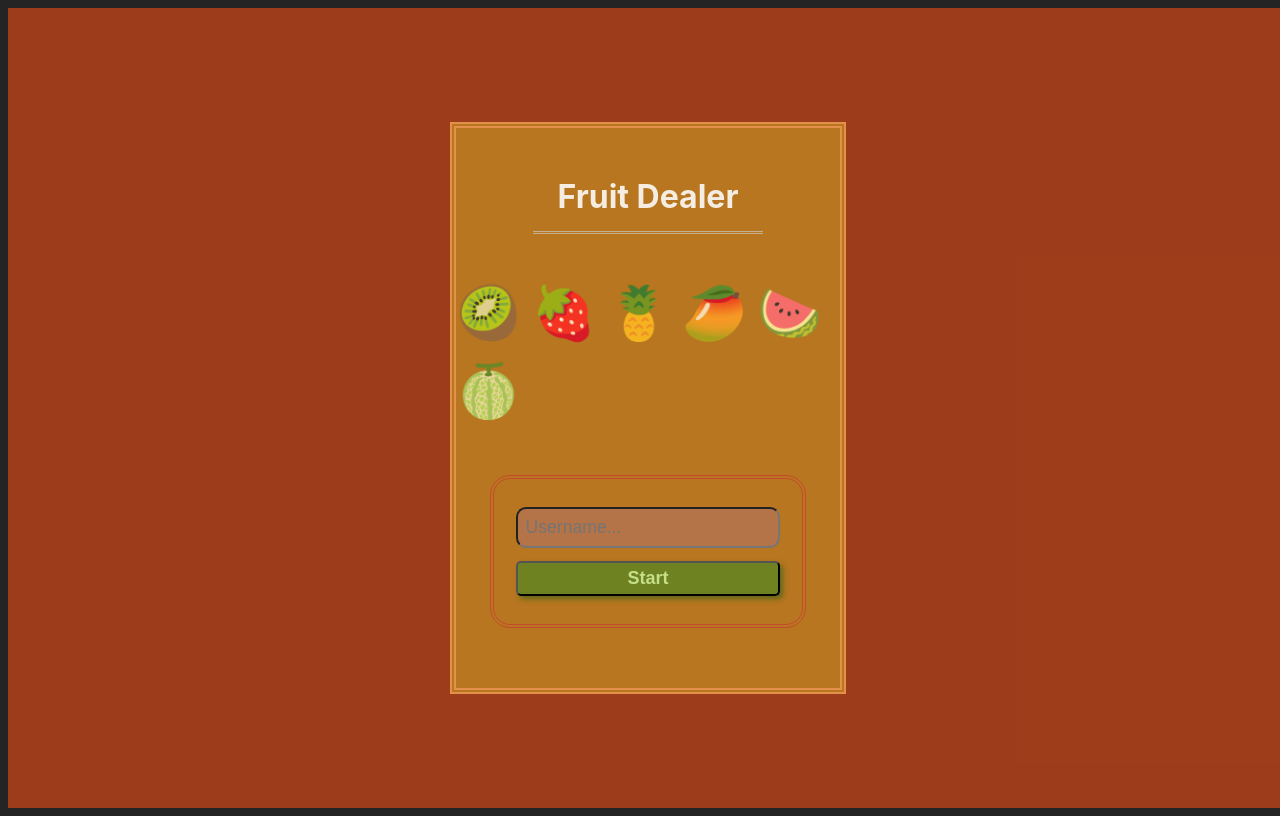
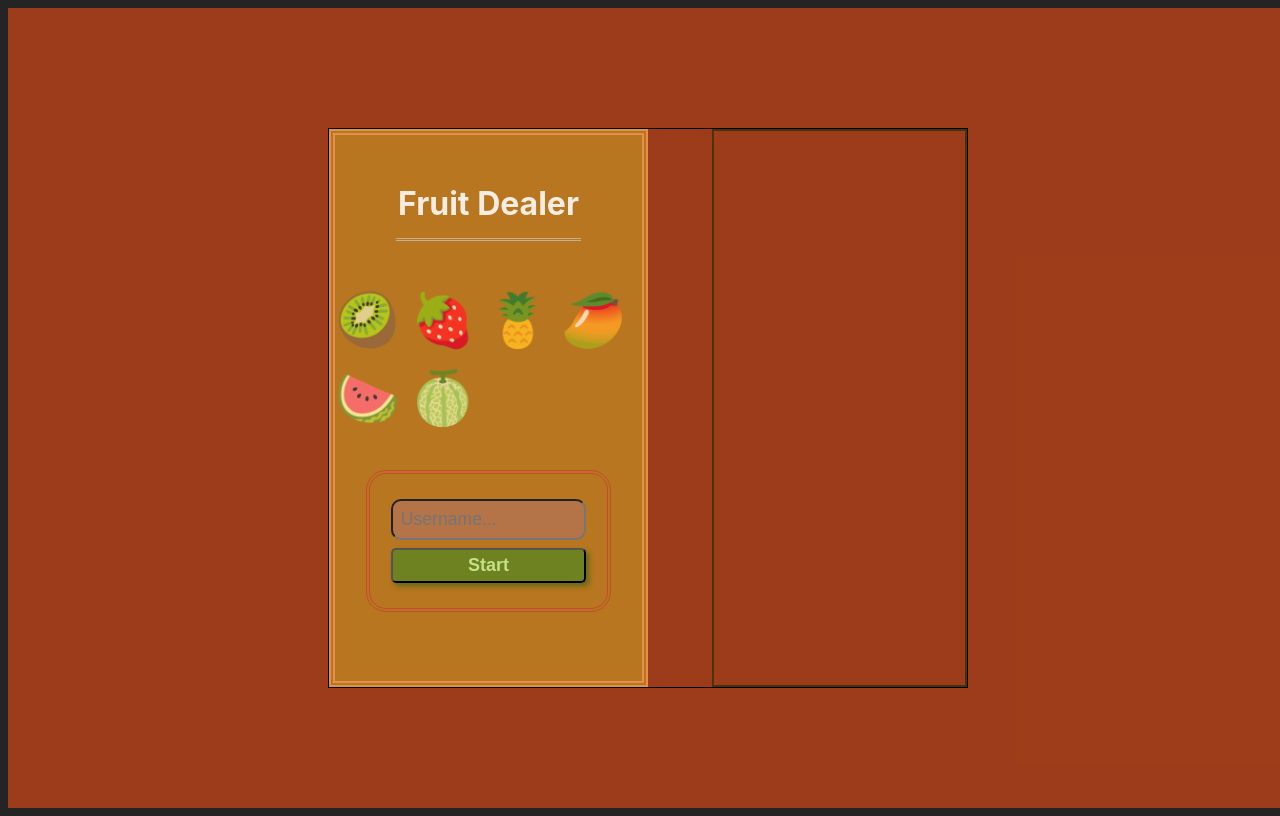
Before and after one commit to vivaldev/Fruit_Dealer_Game, a React (Vite) app: page / in a window 1280 px wide. Built offline with nearby package versions, Linux system fonts and the light colour scheme.

Commit message:
Game display to 3 consoles. Minor fixes.

```diff
--- a/src/App.css
+++ b/src/App.css
@@ -7,6 +7,10 @@
   color: rgba(255, 255, 255, 0.87);
   background-color: #242424;
 
+
+
+
+
   font-synthesis: none;
   text-rendering: optimizeLegibility;
   -webkit-font-smoothing: antialiased;
@@ -14,9 +18,15 @@
   -webkit-text-size-adjust: 100%;
 }
 
+* {
+  box-sizing: border-box;
+}
+
 h3 {
   margin: 0;
 }
+
+
 .App {
   width: 100vw;
   height: 100svh;
@@ -28,10 +38,19 @@ h3 {
   background-color: rgba(218, 73, 21, 0.668);
 }
 
-.container {
+.super-container {
+  display: flex;
+  align-items: flex-end;
+  justify-content: space-between;
+  border: 1px solid black;
+  width: 50%;
+  height: 70%;
+}
+
+.left-container {
   border: 6px double rgba(237, 150, 83, 0.829);
-  width: 30vw;
-  height: 70svh;
+  width: 50%;
+  height: 100%;
 
   display: flex;
   flex-direction: column;
@@ -39,6 +58,22 @@ h3 {
 
   background-color: rgba(190, 135, 33, 0.783);
 }
+
+.middle-container {
+
+}
+
+.right-container {
+
+  border: 2px solid rgb(72, 50, 9);
+
+  width: 40%;
+  height: 100%;
+
+  display: flex;
+  flex-direction: column;
+}
+
 
 /* HEADER */
 
@@ -126,7 +161,7 @@ h3 {
 
 .map-title  {
   font-size: 1.4rem;
-  margin-bottom: 0.5em;
+  margin-bottom: 0;
 }
 
 .map-btn-wrapper {
@@ -181,16 +216,37 @@ h3 {
   width: 100%;
 }
 
+.name-money-wrapper {
+  width: 100%;
+  display: flex;
+  justify-content: space-between;
+}
+
 .player-name-display {
   margin-bottom: 0.4em;
-  color: rgba(54, 75, 6, 0.783);
+  color: rgba(36, 50, 2, 0.783);
 }
 
+.day-title-wrapper > h3,
+.player-name-display,
+.player-money-display {
+
+  color:rgb(134, 47, 16);
+  font-size: 1.3rem;
+}
+
+.day-title-wrapper > h3 > span,
+.player-name-display > span,
+.player-money-display > span {
+  font-size: 1.5rem;
+   color: rgba(36, 50, 2, 0.783);
+}
 .day-title-wrapper {
   width: 100%;
   display: flex;
   justify-content: space-between;
 }
+
 
 .city-title {
   font-size: 1.2rem;
@@ -199,13 +255,19 @@ h3 {
 /* sales display */
 
 .sale-info {
+
   border-bottom: 2px solid black;
   display: flex;
   justify-content: space-between;
 }
 
+.item-info {
+  margin-left: -4rem
+}
+
 .sale-display {
-  margin-top: 4rem;
+  margin-top: 2rem;
+
 }
 
 .sale-container {
--- a/src/App.jsx
+++ b/src/App.jsx
@@ -2,17 +2,68 @@ import React, { useState } from "react";
 import "./App.css";
 
 import Header from "./components/Header";
-import Emojis from "./components/Emojis";
 import StartForm from "./components/StartForm";
 import City from "./components/City";
 import Map from "./components/Map";
+import PlayerItems from "./components/PlayerItems";
+import MiddleConsole from "./components/MiddleConsole";
 
 function App() {
-  const [playerName, setPlayerName] = useState("");
+  const [player, setPlayer] = useState({
+    name: "",
+    money: 15,
+  });
   const [gameStarted, setGameStarted] = useState(false);
   const [firstScene, setFirstScene] = useState(true);
   const [currentDate, setCurrentDate] = useState(0);
   const [currentCity, setCurrentCity] = useState("");
+  const [prices, setPrices] = useState([
+    {
+      Pori: {
+        Pineapple: null,
+        Mango: null,
+        Watermelon: null,
+        Pear: null,
+        Kiwi: null,
+      },
+    },
+    {
+      Turku: {
+        Pineapple: null,
+        Mango: null,
+        Watermelon: null,
+        Pear: null,
+        Kiwi: null,
+      },
+    },
+    {
+      Helsinki: {
+        Pineapple: null,
+        Mango: null,
+        Watermelon: null,
+        Pear: null,
+        Kiwi: null,
+      },
+    },
+    {
+      Tampere: {
+        Pineapple: null,
+        Mango: null,
+        Watermelon: null,
+        Pear: null,
+        Kiwi: null,
+      },
+    },
+    {
+      Rauma: {
+        Pineapple: null,
+        Mango: null,
+        Watermelon: null,
+        Pear: null,
+        Kiwi: null,
+      },
+    },
+  ]);
 
   const cities = [
     {
@@ -85,24 +136,113 @@ function App() {
         },
       ],
     },
+    {
+      name: "Helsinki",
+      fruits: [
+        {
+          id: 1,
+          fruit: "Pineapple",
+          price: Math.floor(Math.random() * 10) + 1,
+          quantity: 4,
+        },
+        {
+          id: 2,
+          fruit: "Mango",
+          price: Math.floor(Math.random() * 10) + 1,
+          quantity: 3,
+        },
+        {
+          id: 3,
+          fruit: "Watermelon",
+          price: Math.floor(Math.random() * 10) + 1,
+          quantity: 6,
+        },
+        {
+          id: 4,
+          fruit: "Pear",
+          price: Math.floor(Math.random() * 10) + 1,
+          quantity: 2,
+        },
+        {
+          id: 5,
+          fruit: "Kiwi",
+          price: Math.floor(Math.random() * 10) + 1,
+          quantity: 1,
+        },
+      ],
+    },
+    {
+      name: "Tampere",
+      fruits: [
+        {
+          id: 1,
+          fruit: "Pineapple",
+          price: Math.floor(Math.random() * 10) + 1,
+          quantity: 4,
+        },
+        {
+          id: 2,
+          fruit: "Mango",
+          price: Math.floor(Math.random() * 10) + 1,
+          quantity: 3,
+        },
+        {
+          id: 3,
+          fruit: "Watermelon",
+          price: Math.floor(Math.random() * 10) + 1,
+          quantity: 6,
+        },
+        {
+          id: 4,
+          fruit: "Pear",
+          price: Math.floor(Math.random() * 10) + 1,
+          quantity: 2,
+        },
+        {
+          id: 5,
+          fruit: "Kiwi",
+          price: Math.floor(Math.random() * 10) + 1,
+          quantity: 1,
+        },
+      ],
+    },
+    {
+      name: "Rauma",
+      fruits: [
+        {
+          id: 1,
+          fruit: "Pineapple",
+          price: Math.floor(Math.random() * 10) + 1,
+          quantity: 4,
+        },
+        {
+          id: 2,
+          fruit: "Mango",
+          price: Math.floor(Math.random() * 10) + 1,
+          quantity: 3,
+        },
+        {
+          id: 3,
+          fruit: "Watermelon",
+          price: Math.floor(Math.random() * 10) + 1,
+          quantity: 6,
+        },
+        {
+          id: 4,
+          fruit: "Pear",
+          price: Math.floor(Math.random() * 10) + 1,
+          quantity: 2,
+        },
+        {
+          id: 5,
+          fruit: "Kiwi",
+          price: Math.floor(Math.random() * 10) + 1,
+          quantity: 1,
+        },
+      ],
+    },
     // Add more cities with different fruits and prices
   ];
-
-  function handleUsernameChange(e) {
-    // console.log(e.target.value);
-    setPlayerName(e.target.value);
-  }
-
-  function startGame(e) {
-    e.preventDefault();
-    setGameStarted(true);
-    setCurrentDate((prevDay) => prevDay + 1);
-  }
-
-  function travelToCity(cityName) {
-    setFirstScene(false);
-    setCurrentCity(cityName);
-  }
 
   const scenes = () => {
     if (gameStarted === false && firstScene === true) {
@@ -124,10 +264,10 @@ function App() {
       );
     }
 
-    if (currentCity === "Pori" && firstScene === false) {
+    if (firstScene === false) {
       return (
         <City
-          playerName={playerName}
+          player={player}
           currentDate={currentDate}
           city={currentCity}
           cities={cities}
@@ -136,11 +276,55 @@ function App() {
     }
   };
 
+  function handleUsernameChange(e) {
+    // console.log(e.target.value);
+    setPlayer({ ...player, name: e.target.value });
+  }
+
+  function getPrices() {}
+
+  function startGame(e) {
+    e.preventDefault();
+    setGameStarted(true);
+    setCurrentDate((prevDay) => prevDay + 1);
+  }
+
+  function travelToCity(cityName) {
+    setFirstScene(false);
+    setCurrentCity(cityName);
+    console.log(`cityName is: ${cityName}`);
+  }
+
+  function handleTravel() {
+    console.log("Pressed: Travel");
+  }
+
+  function triggerNextDay() {
+    console.log("Pressed: Next Day");
+  }
+
   return (
     <div className="App">
-      <div className="container">
-        <Header />
-        {scenes()}
+      <div className="super-container">
+        <div className="left-container">
+          <Header />
+          {scenes()}
+        </div>
+
+        <div className="middle-container">
+          {firstScene ? (
+            ""
+          ) : (
+            <MiddleConsole
+              triggerNextDay={triggerNextDay}
+              handleTravel={handleTravel}
+            />
+          )}
+        </div>
+
+        <div className="right-container">
+          {firstScene ? "" : <PlayerItems />}
+        </div>
       </div>
     </div>
   );
--- a/src/components/City.jsx
+++ b/src/components/City.jsx
@@ -1,12 +1,12 @@
 import React from "react";
 
-const City = ({ playerName, currentDate, city, cities }) => {
+const City = ({ player, currentDate, city, cities }) => {
   const items = cities
     .find((c) => c.name === city)
     .fruits.map((fruit) => {
       return (
         <div className="sale-container" key={fruit.id}>
-          <h3 className="item-quantity">{fruit.quantity}</h3>
+          <h3 className="item-quantity">{fruit.quantity} fruits</h3>
           <h3 className="fruit-item">{fruit.fruit}</h3>
 
           <div className="price-wrapper">
@@ -21,18 +21,29 @@ const City = ({ playerName, currentDate, city, cities }) => {
   return (
     <div className="city">
       <div className="city-header-console">
-        <h3 className="player-name-display">
-          Player: <span className="player-name">{playerName}</span>
-        </h3>
+        <div className="name-money-wrapper">
+          <h3 className="player-name-display">
+            Player: <span>{player.name}</span>
+          </h3>
+          <h3 className="player-money-display">
+            Money: <span>${player.money}</span>
+          </h3>
+        </div>
         <div className="day-title-wrapper">
-          <h3 className="current-day">Day: {currentDate}</h3>
-          <h3 className="city-title">Location: {city}</h3>
+          <h3 className="current-day">
+            Day: <span>{currentDate}</span>
+          </h3>
+          <h3 className="city-title">
+            Location: <span>{city}</span>
+          </h3>
         </div>
+
         <div className="sale-info">
-          <h4>Quantity</h4>
-          <h4>Item</h4>
-          <h4>Price</h4>
+          <h4 className="quantity-info">Quantity</h4>
+          <h4 className="item-info">Item</h4>
+          <h4 className="price-info">Price</h4>
         </div>
+
         <div className="sale-display">{items}</div>
       </div>
     </div>
--- a/src/components/Map.jsx
+++ b/src/components/Map.jsx
@@ -12,10 +12,13 @@ const Map = ({ currentCity, travelToCity, cities }) => {
             <button
               key={city.name}
               disabled={city.name === currentCity}
-              onClick={() => travelToCity(city.name)}
+              onClick={() => {
+                travelToCity(city.name);
+                console.log(city.name);
+              }}
               className="travel-btn"
             >
-              {city.name}
+              {city.name.toUpperCase()}
             </button>
           );
         })}
--- /dev/null
+++ b/src/components/MiddleConsole.jsx
@@ -0,0 +1,12 @@
+import React from "react";
+
+const MiddleConsole = ({ triggerNextDay, handleTravel }) => {
+  return (
+    <>
+      <button onClick={handleTravel}>Travel</button>
+      <button onClick={triggerNextDay}>Next Day</button>
+    </>
+  );
+};
+
+export default MiddleConsole;
--- /dev/null
+++ b/src/components/PlayerItems.jsx
@@ -0,0 +1,15 @@
+import React from "react";
+import "../styles/PlayerItems.css";
+
+const PlayerItems = () => {
+  return (
+    <>
+      <h2 className="player-items-title">Player Items</h2>
+      <ul className="player-items-list">
+        <li>item 1</li>
+      </ul>
+    </>
+  );
+};
+
+export default PlayerItems;
--- /dev/null
+++ b/src/styles/PlayerItems.css
@@ -0,0 +1,6 @@
+.player-items-title {
+  text-align: center;
+}
+.player-items-list {
+  list-style: none;
+}
```
